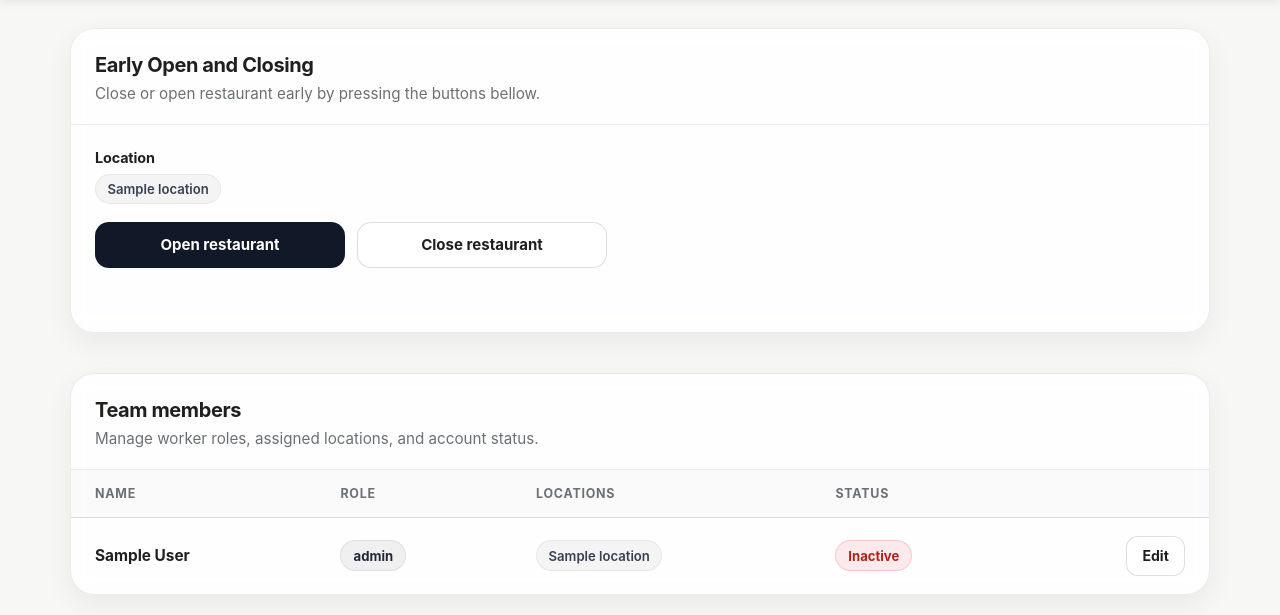
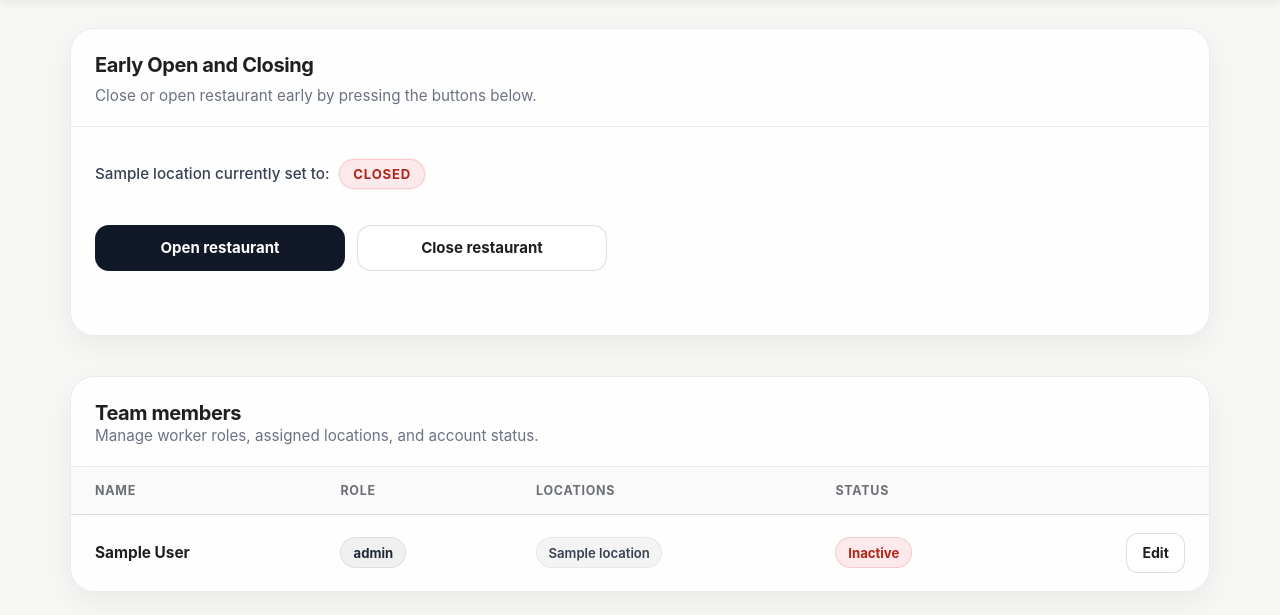
Before and after one commit to EusocialDev/hosthub, a Django app: template test_1/staff/templates/staff/worker_list.html in a window 1280 px wide. Shown: the part 69-684 px from the top of the page. Run offline with Django 5.2, Linux system fonts and the light colour scheme; tables that the repository leaves empty hold one stand-in row (values such as "Sample post"); the template is opened without the code that fills it: values that come from a table or form of the project are taken from there, most other values are stand-ins (such as "Sample title", 1, 10 or a date in 2020).

Commit message:
add store status based on last updatede on db and with ajax update based on button press

```diff
--- a/test_1/staff/static/staff/staff.css
+++ b/test_1/staff/static/staff/staff.css
@@ -548,6 +548,61 @@ a {
     pointer-events: none;
 }
 
+.staff-card-header {
+    display: flex;
+    flex-direction: column;
+    align-items: flex-start;
+    gap: 0.5rem;
+}
+
+.staff-card-title {
+    margin: 0;
+}
+
+.staff-card-subtitle {
+    margin: 0;
+    color: #6b7280;
+}
+
+.store-status-row {
+    display: flex;
+    align-items: center;
+    gap: 0.6rem;
+    margin-top: 0.5rem;
+}
+
+.store-status-text {
+    font-size: 0.95rem;
+    font-weight: 500;
+    color: #374151;
+}
+
+.store-status-badge {
+    display: inline-flex;
+    align-items: center;
+    padding: 0.38rem 0.82rem;
+    border-radius: 999px;
+    font-size: 0.82rem;
+    font-weight: 700;
+    border: 1px solid transparent;
+    letter-spacing: 0.06em;
+    text-transform: uppercase;
+}
+
+.store-status-badge.open {
+    background: var(--staff-success-bg);
+    border-color: var(--staff-success-border);
+    color: var(--staff-success-text);
+    box-shadow: 0 0 0 1px rgba(34, 197, 94, 0.08);
+}
+
+.store-status-badge.closed {
+    background: var(--staff-danger-bg);
+    border-color: var(--staff-danger-border);
+    color: var(--staff-danger-text);
+    box-shadow: 0 0 0 1px rgba(239, 68, 68, 0.08);
+}
+
 /* Better action buttons */
 
 .button-area {
--- a/test_1/staff/static/staff/staff.js
+++ b/test_1/staff/static/staff/staff.js
@@ -47,6 +47,20 @@ function setButtonsDisabled(disabled) {
     if (closeBtn) closeBtn.disabled = disabled;
 }
 
+function updateStoreStatusBadge(status) {
+    const badge = document.getElementById("store-status-badge");
+    if (!badge) return;
+
+    badge.classList.remove("open", "closed");
+
+    if (status === "open") {
+        badge.classList.add("open");
+        badge.textContent = "OPEN";
+    } else {
+        badge.classList.add("closed");
+        badge.textContent = "CLOSED";
+    }
+}
 
 function setStoreStatus(status, selectedLocation) {
     if (!selectedLocation) {
@@ -82,6 +96,7 @@ function setStoreStatus(status, selectedLocation) {
         }
 
         showStoreStatusMessage(data.message || "Store status updated successfully.");
+        updateStoreStatusBadge(status);
         console.log("Store Status Updated:", data);
     })
     .catch((error) => {
--- a/test_1/staff/templates/staff/worker_list.html
+++ b/test_1/staff/templates/staff/worker_list.html
@@ -31,25 +31,28 @@
             </div>
         {% endif %}
 
-        <section class='staff-card'>
+        <section class="staff-card">
             <div class="staff-card-header">
-                <div>
-                    <h2 class="staff-card-title">Early Open and Closing</h2>
-                    <p class="staff-card-subtitle">
-                        Close or open restaurant early by pressing the buttons bellow.
-                    </p>
-                </div>
+                <h2 class="staff-card-title">Early Open and Closing</h2>
+                <p class="staff-card-subtitle">
+                    Close or open restaurant early by pressing the buttons below.
+                </p>
+
             </div>
 
             <div class="store-status-area">
+                <div class="store-status-row">
+                    <span class="store-status-text">
+                        {{ location.name }} currently set to:
+                    </span>
+
+                    <span class="store-status-badge {% if location.is_store_open %}open{% else %}closed{% endif %}">
+                        {% if location.is_store_open %}Open{% else %}Closed{% endif %}
+                    </span>
+                </div>
                 {% if accessible_locations|length == 1 %}
                     {% for location in accessible_locations %}
                         <div class="store-status-single-location">
-                            <label class="staff-label">Location</label>
-                            <div class="staff-chip-list">
-                                <span class="staff-chip">{{ location.name }}</span>
-                            </div>
-
                             <input type="hidden" id="selected-location-slug" value="{{ location.slug }}">
                         </div>
                     {% endfor %}
--- a/test_1/testendpoint/models.py
+++ b/test_1/testendpoint/models.py
@@ -365,6 +365,10 @@ class Location(models.Model):
     def __str__(self):
         return f"{self.account.name} - {self.name}"
 
+    @property
+    def is_store_open(self):
+        return self.last_synced_pathway_id == self.bland_pathway_id_open
+
 class UserAccess(models.Model):
     ROLE_CHOICES = [
         ("owner", "Owner"),
```
